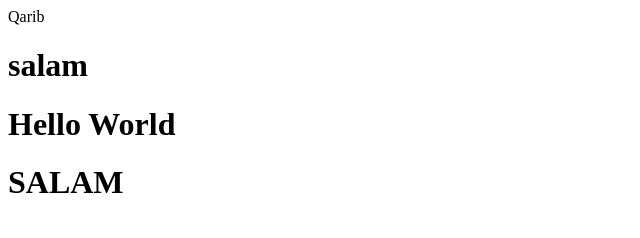
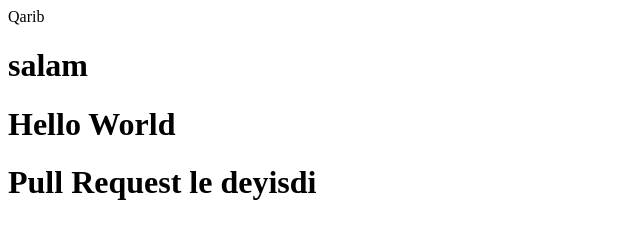
Before and after one commit to safaroww/demo-project, a plain HTML site: page Qarib.html in a window 1280 px wide. Shown: the whole page, without its empty margins (0-640 px from the left). Drawn offline with Linux system fonts and the light colour scheme.

Commit message:
pull requestle deyisdi

```diff
--- a/Qarib.html
+++ b/Qarib.html
@@ -10,6 +10,6 @@
     <div>Qarib</div>
     <h1>salam</h1>
     <h1>Hello World</h1>
-    <h1>SALAM</h1>
+    <h1>Pull Request le deyisdi</h1>
 </body>
 </html>
```
